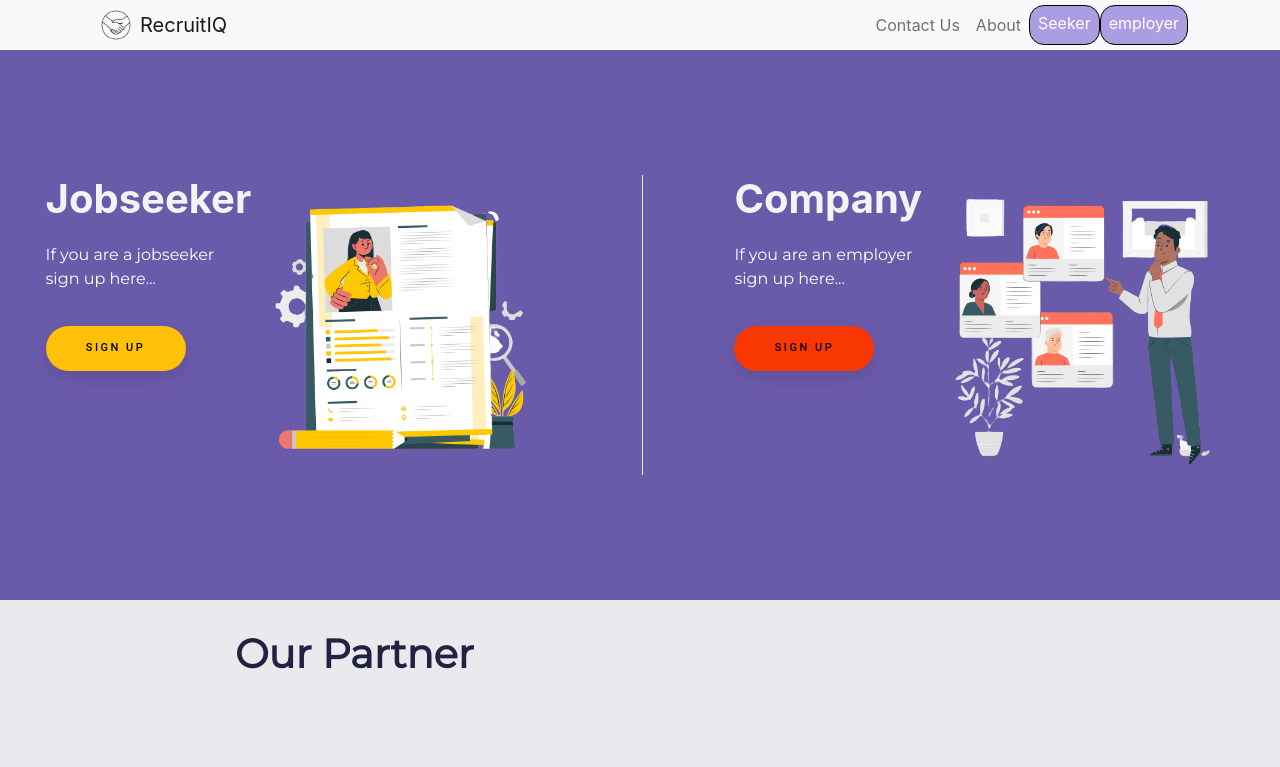
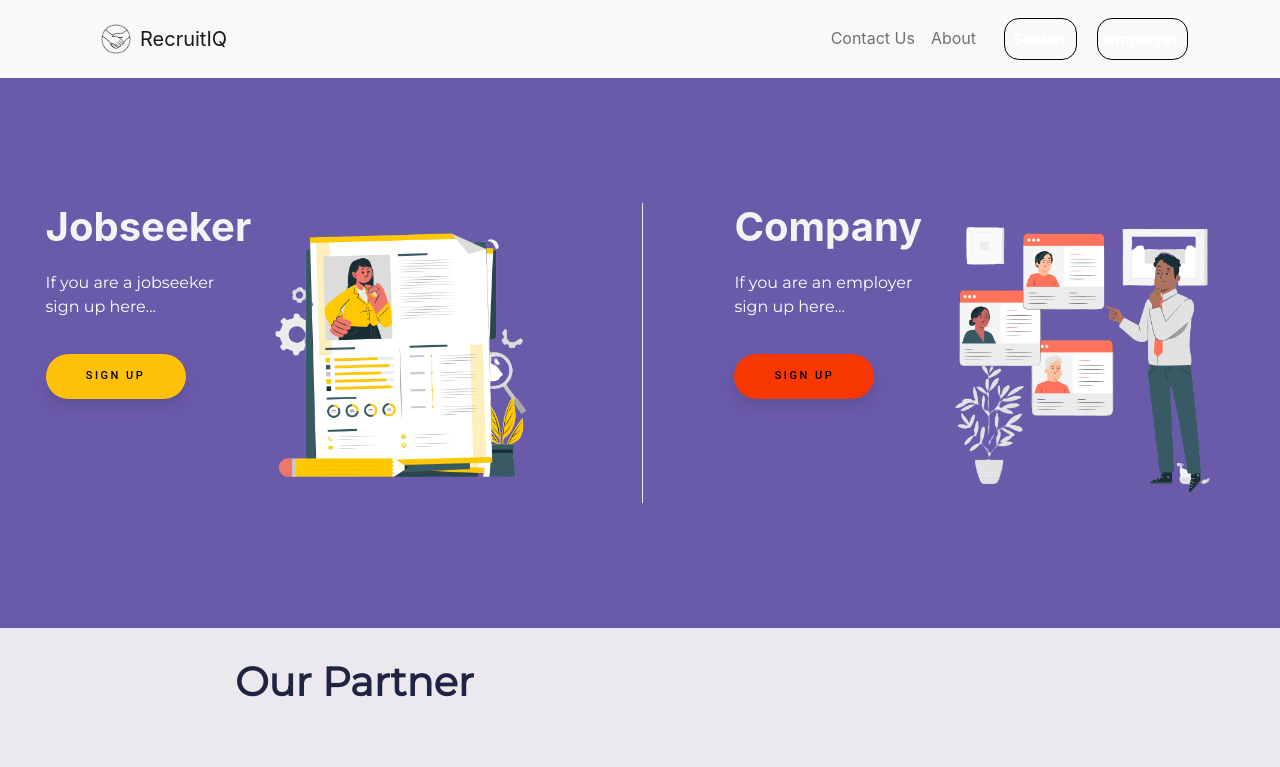
Before and after one commit to 401-Jobs/FE, a React (Create React App) app: page / in a window 1280 px wide. Shown: the top 767 px of the page. Built offline with nearby package versions, Linux system fonts and the light colour scheme; a web font is replaced by a local one.

Commit message:
header edits

```diff
--- a/src/components/Header/Header.css
+++ b/src/components/Header/Header.css
@@ -9,17 +9,20 @@
 
 
 .links{
-    padding:5px 15px;
-    border: 1px solid #281870;
-    border-radius: 10px;
-    background-color: #ac9ce1;
+    /* padding:5px 15px; */
+    /* border: 1px solid #e9e398; */
+    /* border-radius: 10px; */
+    /* background-color: #ac9ce1; */
     transition: all 0.5s;
     color: white;
+    font-weight: 700;
+
 }
 .links:hover{
-    background-color: lightskyblue;
+    background-color: rgb(218, 188, 19);
     transition: all 0.5s;
     transform: translateY(5px);
+
 }
 
 
@@ -29,3 +32,6 @@
     width: 1px; */
 
 }
+.links{
+    margin-left: 20px;
+}
--- a/src/components/Header/Header.js
+++ b/src/components/Header/Header.js
@@ -73,7 +73,7 @@ const Header = () => {
 
   return (
     <div>
-      <Navbar bg="light" expand="lg" style={{ padding: "1px" }}>
+      <Navbar bg="light" expand="lg" style={{ padding: "15px" }}>
         <Container>
           <Nav>
             <a href="/">
@@ -150,20 +150,22 @@ const Header = () => {
                     <Nav.Link
                       variant="light"
                       style={{
-                        border: "1px solid black",
-                        borderRadius: "15px",
+                        // border: "1px solid black",
+                        // borderRadius: "15px",
                       }}
                       href="/clientLogin"
                       className="links"
                     >
                       Seeker
+
                     </Nav.Link>
 
                     <Nav.Link
+
                       variant="light"
                       style={{
-                        border: "1px solid black",
-                        borderRadius: "15px",
+                        // border: "1px solid black",
+                        // borderRadius: "15px",
                       }}
                       href="/companyLogin"
                       className="links"
```
